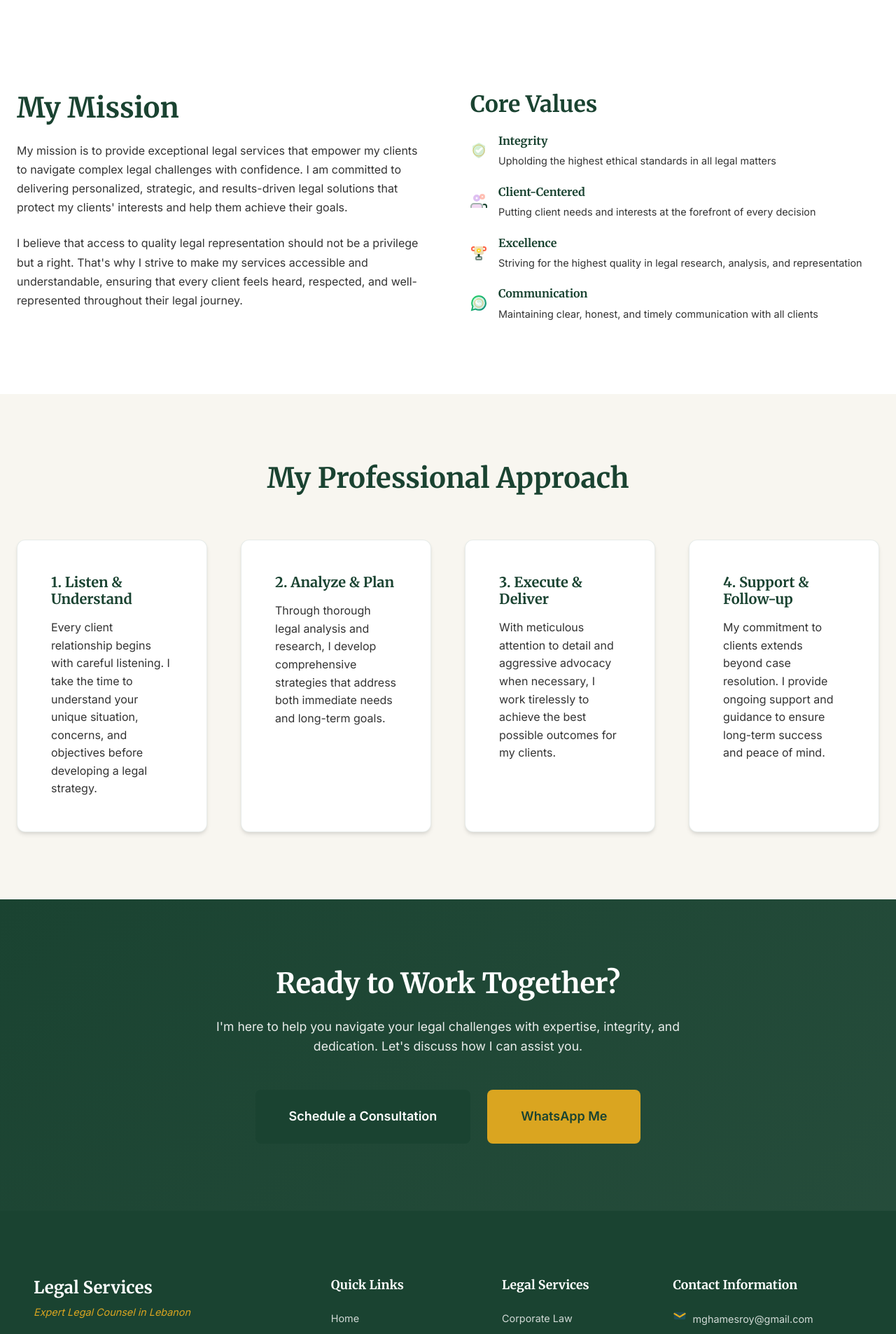
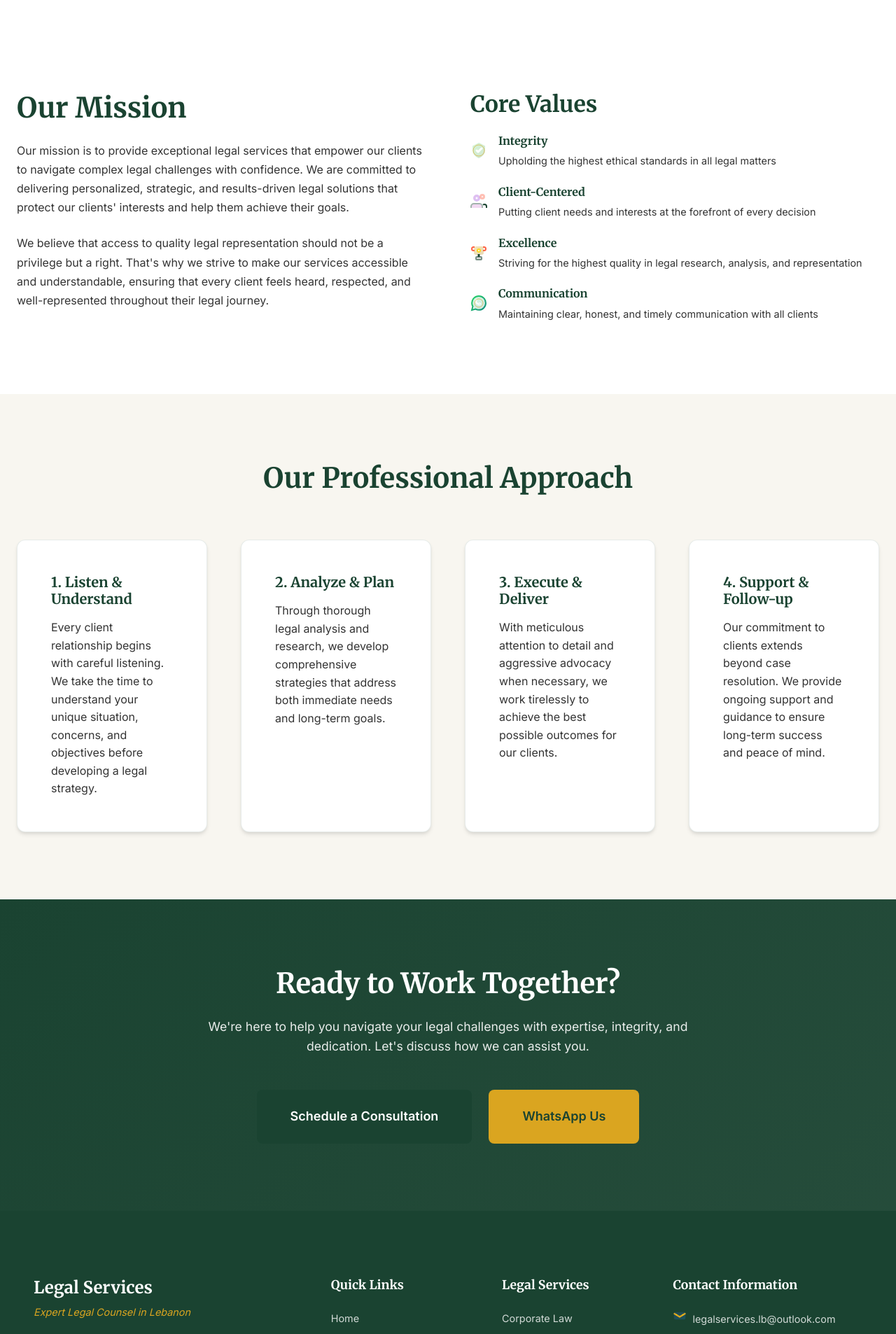
Before and after one commit to roywebsites/serviceswebsite, a Next.js app: page /about in a window 1280 px wide. Shown: the part 1860-3766 px from the top of the page at 70% size. Built offline with nearby package versions, Linux system fonts and the light colour scheme.

Commit message:
last upates

```diff
--- a/src/app/about/page.tsx
+++ b/src/app/about/page.tsx
@@ -147,19 +147,19 @@ export default function AboutPage() {
           <div className="container">
             <div className={styles.missionContent}>
               <div className={styles.missionText}>
-                <h2>My Mission</h2>
+                <h2>Our Mission</h2>
                 <p>
-                  My mission is to provide exceptional legal services that
-                  empower my clients to navigate complex legal challenges with
-                  confidence. I am committed to delivering personalized,
-                  strategic, and results-driven legal solutions that protect my
+                  Our mission is to provide exceptional legal services that
+                  empower our clients to navigate complex legal challenges with
+                  confidence. We are committed to delivering personalized,
+                  strategic, and results-driven legal solutions that protect our
                   clients&apos; interests and help them achieve their goals.
                 </p>
 
                 <p>
-                  I believe that access to quality legal representation should
-                  not be a privilege but a right. That&apos;s why I strive to
-                  make my services accessible and understandable, ensuring that
+                  We believe that access to quality legal representation should
+                  not be a privilege but a right. That&apos;s why we strive to
+                  make our services accessible and understandable, ensuring that
                   every client feels heard, respected, and well-represented
                   throughout their legal journey.
                 </p>
@@ -229,12 +229,12 @@ export default function AboutPage() {
         <section className={styles.approach}>
           <div className="container">
             <div className={styles.approachContent}>
-              <h2>My Professional Approach</h2>
+              <h2>Our Professional Approach</h2>
               <div className={styles.approachGrid}>
                 <div className={styles.approachItem}>
                   <h3>1. Listen & Understand</h3>
                   <p>
-                    Every client relationship begins with careful listening. I
+                    Every client relationship begins with careful listening. We
                     take the time to understand your unique situation, concerns,
                     and objectives before developing a legal strategy.
                   </p>
@@ -243,7 +243,7 @@ export default function AboutPage() {
                 <div className={styles.approachItem}>
                   <h3>2. Analyze & Plan</h3>
                   <p>
-                    Through thorough legal analysis and research, I develop
+                    Through thorough legal analysis and research, we develop
                     comprehensive strategies that address both immediate needs
                     and long-term goals.
                   </p>
@@ -253,15 +253,15 @@ export default function AboutPage() {
                   <h3>3. Execute & Deliver</h3>
                   <p>
                     With meticulous attention to detail and aggressive advocacy
-                    when necessary, I work tirelessly to achieve the best
-                    possible outcomes for my clients.
+                    when necessary, we work tirelessly to achieve the best
+                    possible outcomes for our clients.
                   </p>
                 </div>
 
                 <div className={styles.approachItem}>
                   <h3>4. Support & Follow-up</h3>
                   <p>
-                    My commitment to clients extends beyond case resolution. I
+                    Our commitment to clients extends beyond case resolution. We
                     provide ongoing support and guidance to ensure long-term
                     success and peace of mind.
                   </p>
@@ -277,8 +277,8 @@ export default function AboutPage() {
             <div className={styles.ctaContent}>
               <h2>Ready to Work Together?</h2>
               <p>
-                I&apos;m here to help you navigate your legal challenges with
-                expertise, integrity, and dedication. Let&apos;s discuss how I
+                We&apos;re here to help you navigate your legal challenges with
+                expertise, integrity, and dedication. Let&apos;s discuss how we
                 can assist you.
               </p>
               <div className={styles.ctaActions}>
@@ -291,7 +291,7 @@ export default function AboutPage() {
                   target="_blank"
                   rel="noopener noreferrer"
                 >
-                  WhatsApp Me
+                  WhatsApp Us
                 </a>
               </div>
             </div>
--- a/src/app/layout.tsx
+++ b/src/app/layout.tsx
@@ -140,7 +140,7 @@ export const metadata: Metadata = {
   icons: {
     icon: [
       { url: "/favicon.svg", type: "image/svg+xml", sizes: "any" },
-      { url: "/logo.svg", type: "image/svg+xml", sizes: "any" }
+      { url: "/logo.svg", type: "image/svg+xml", sizes: "any" },
     ],
     shortcut: "/favicon.svg",
     apple: "/logo.svg",
@@ -218,7 +218,7 @@ export default function RootLayout({
           height: 630,
         },
         telephone: "+961-70-653-966",
-        email: "mghamesroy@gmail.com",
+        email: "legalservices.lb@outlook.com",
         address: {
           "@type": "PostalAddress",
           streetAddress: "Beirut",
--- a/src/app/services/page.tsx
+++ b/src/app/services/page.tsx
@@ -69,10 +69,10 @@ export default function ServicesPage() {
             <div className={styles.overviewContent}>
               <h2>Professional Legal Services</h2>
               <p>
-                With years of experience in Lebanese law, I provide
+                With years of experience in Lebanese law, we provide
                 comprehensive legal services across multiple practice areas.
                 Whether you&apos;re an individual seeking personal legal
-                guidance or a business requiring corporate counsel, I offer
+                guidance or a business requiring corporate counsel, we offer
                 strategic, results-driven solutions tailored to your specific
                 needs.
               </p>
--- a/src/components/Footer.tsx
+++ b/src/components/Footer.tsx
@@ -103,7 +103,9 @@ export default function Footer() {
                 <span className={styles.contactIcon}>
                   <EmailIcon size={18} />
                 </span>
-                <a href="mailto:mghamesroy@gmail.com">mghamesroy@gmail.com</a>
+                <a href="mailto:legalservices.lb@outlook.com">
+                  legalservices.lb@outlook.com
+                </a>
               </div>
               <div className={styles.contactItem}>
                 <span className={styles.contactIcon}>
```
Also changed, not shown: src/app/blog/[slug]/page.tsx (+7 -4 lines), src/app/contact/page.tsx (+8 -8 lines), src/app/page.tsx (+7 -7 lines).
